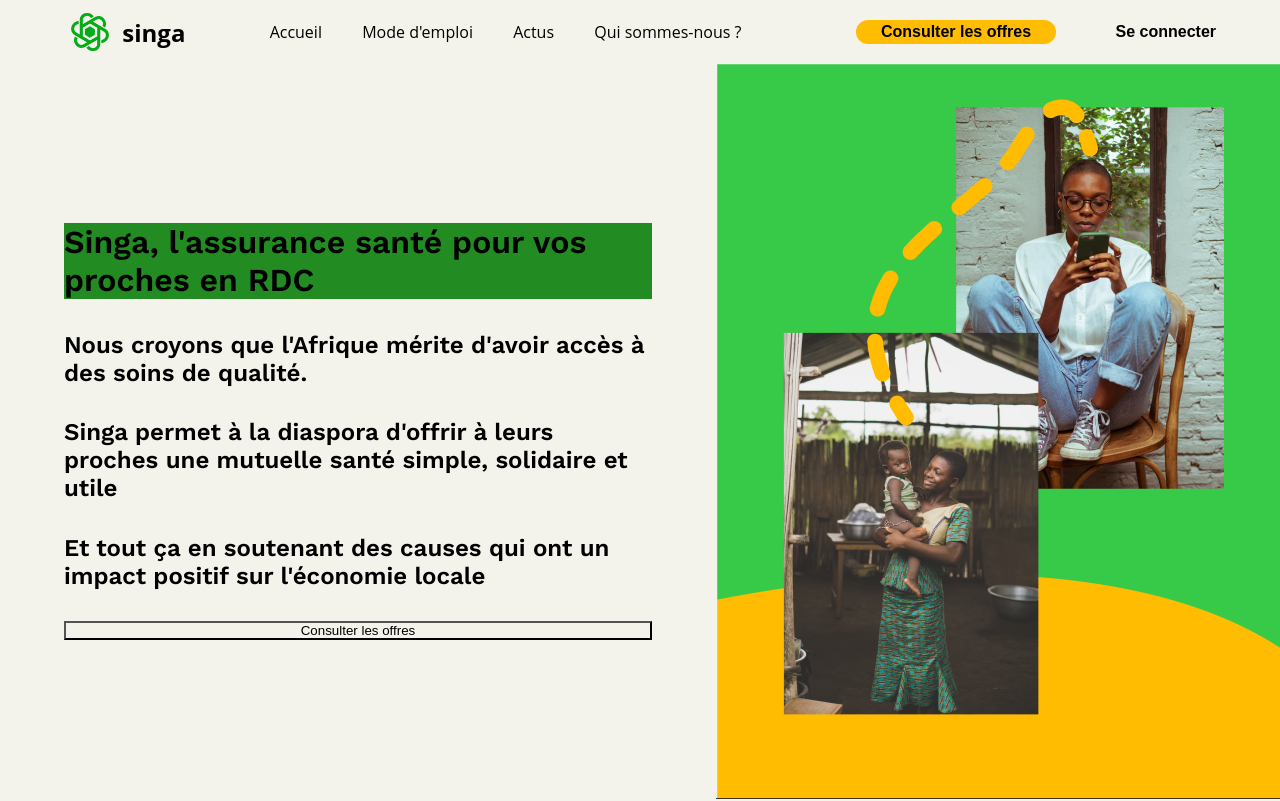
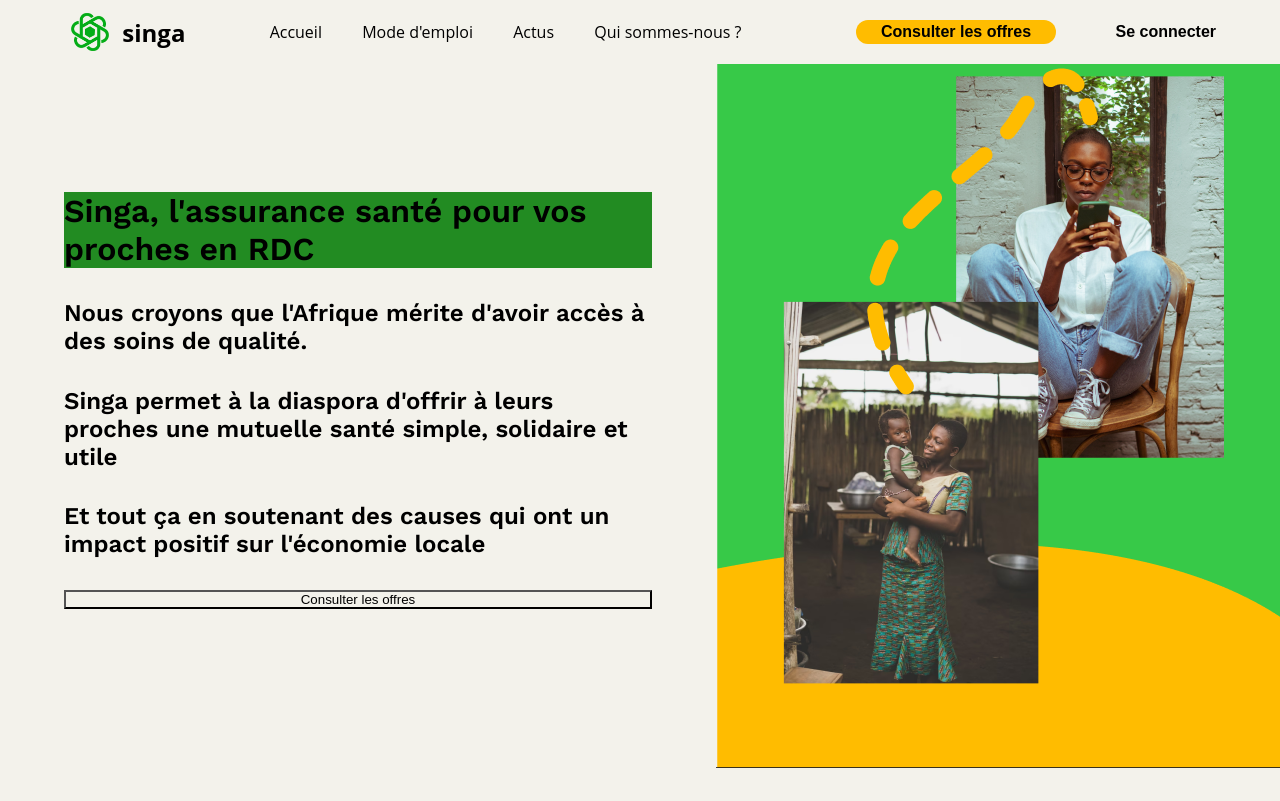
Before and after one commit to WildCodeSchool/paris-0921-project3-my-singa-assurance, a React (Vite) app: page / in a window 1280 px wide. Shown: the top 801 px of the page. Built offline with nearby package versions, Linux system fonts and the light colour scheme.

Commit message:
fixed homepage presentation body to fit window's height.

```diff
--- a/src/components/style/HomepagePresentation.module.scss
+++ b/src/components/style/HomepagePresentation.module.scss
@@ -5,7 +5,7 @@
   flex-direction: row;
   align-items: center;
   font-family: 'Work Sans', sans-serif;
-  padding-top: 5%;
+  height: 100vh;
 }
 
 .text {
@@ -21,8 +21,7 @@
 }
 
 .mainImg {
-  width: max-content;
-  height: max-content;
+  height: fit-content;
 }
 
 p {
@@ -60,5 +59,4 @@ p {
 //     border: none;
 //     font-size: 1rem;
 //     font-weight: bold;
-//   }
-// }
+//   }}}}
```
